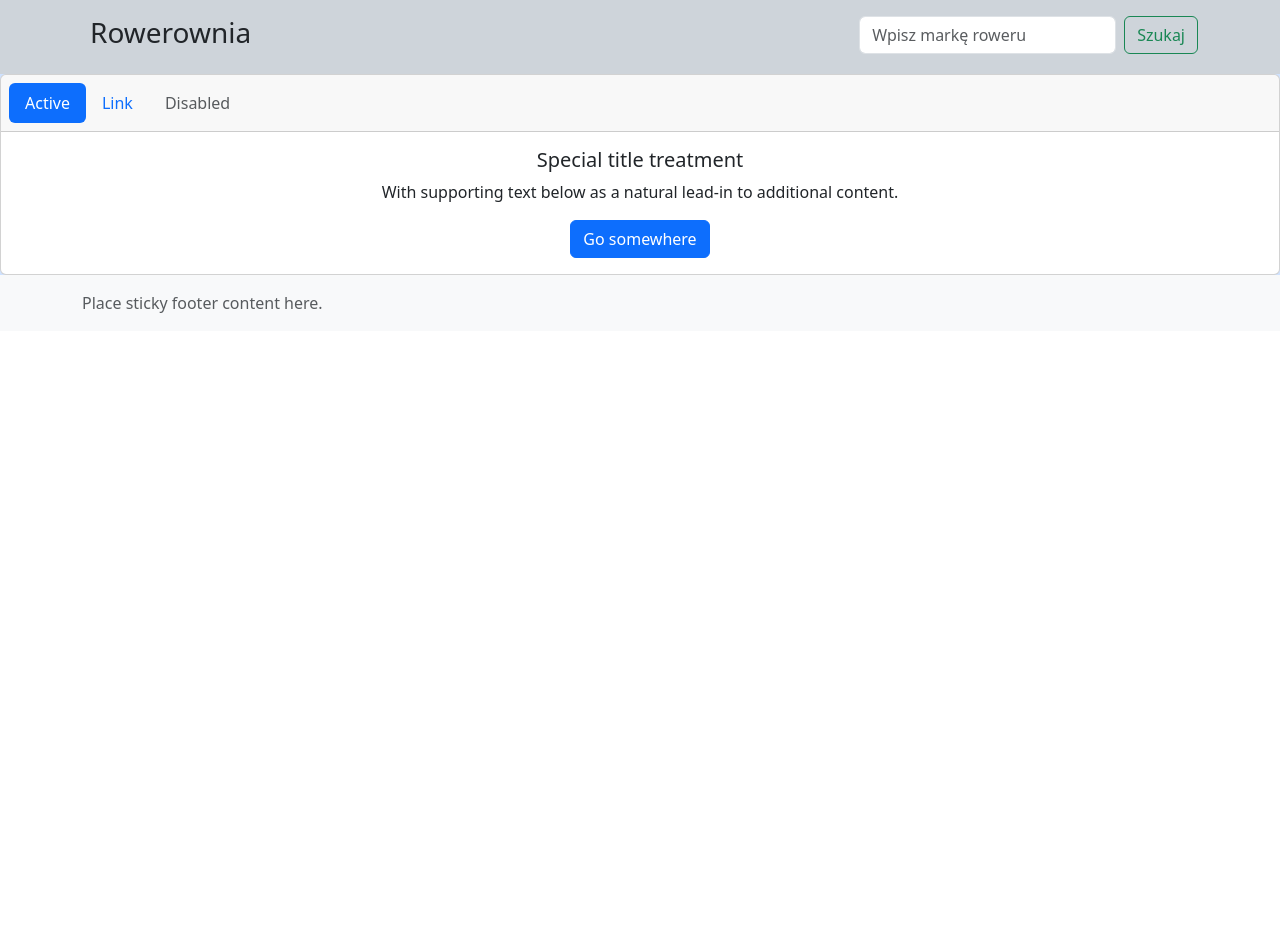
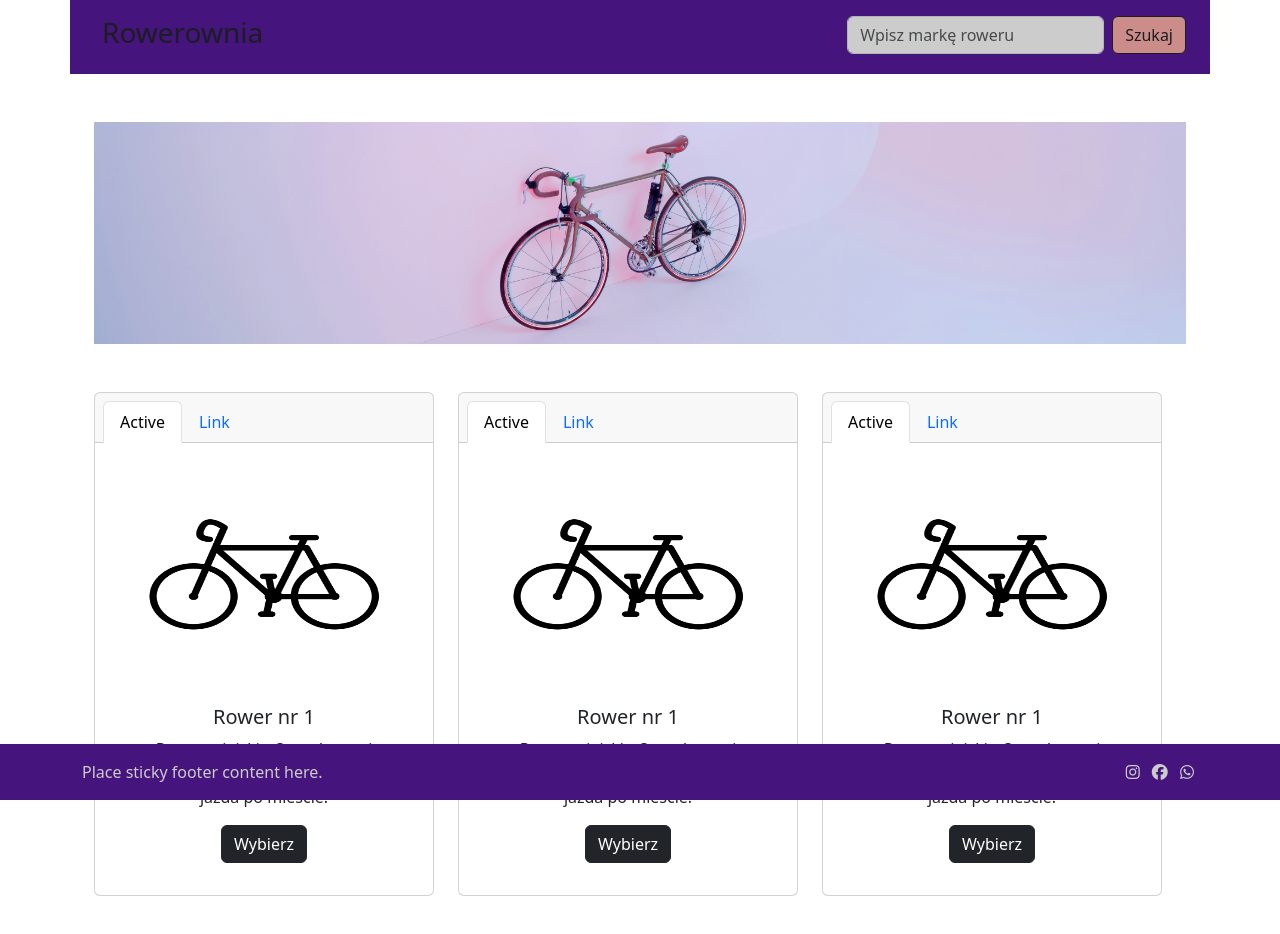
Before and after one commit to anna-rurak/Rowerownia, a plain HTML site: page index.html in a window 1280 px wide. Before the commit the page ends 800 px from the top, so only its background shows below. Drawn offline with nearby package versions, Linux system fonts and the light colour scheme.

Commit message:
adding changes

```diff
--- a/index.html
+++ b/index.html
@@ -12,7 +12,7 @@ Sticky footer navbar -->
     </head>
     <body>
         <!-- ------------------------ NAVBAR ------------------------ -->
-        <header class="bg-dark-subtle">
+        <header class="navbar-bg container purple-bg darker">
             <div class="container">
                 <header class="d-flex justify-content-between py-3">
                     <h3 class="mx-2">Rowerownia</h3>
@@ -20,42 +20,101 @@ Sticky footer navbar -->
                         <li class="nav-item">
                             <form class="d-flex flex-row align-items-center" role="search">
                                 <input class="form-control me-2" type="search" placeholder="Wpisz markę roweru" aria-label="Search" />
-                                <button class="btn btn-outline-success" type="submit">Szukaj</button>
+                                <button class="btn btn-outline-dark pink-bg" type="submit">Szukaj</button>
                             </form>
                         </li>
                     </ul>
                 </header>
             </div>
         </header>
-        <main>
-            <section class="bg-primary-subtle">
+        <main class="container mx-auto">
+            <img class="container mt-5" src="./assets/bike-bg.jpg" alt="" />
+            <div class="container row my-5">
+                <section class="col d-inline-block">
                     <div class="card text-center">
                         <div class="card-header">
-                        <ul class="nav nav-pills card-header-pills">
+                            <ul class="nav nav-tabs card-header-tabs">
                                 <li class="nav-item">
-                                <a class="nav-link active" href="#">Active</a>
+                                    <a class="nav-link active" aria-current="true" href="#">Active</a>
                                 </li>
                                 <li class="nav-item">
                                     <a class="nav-link" href="#">Link</a>
                                 </li>
+                            </ul>
+                        </div>
+                        <div class="card-body">
+                            <div class="d-inline-block row">
+                                <img class="image col" src="./assets/logo.png" alt="" />
+                                <div class="card-body col">
+                                    <h5 class="card-title">Rower nr 1</h5>
+                                    <p class="card-text">Rower miejski z 3-rzędowymi przerzutkami i nóżką. Komfortowa jazda po mieście.</p>
+                                    <a href="#" class="btn btn-dark">Wybierz</a>
+                                </div>
+                            </div>
+                        </div>
+                    </div>
+                </section>
+                <section class="col d-inline-block">
+                    <div class="card text-center">
+                        <div class="card-header">
+                            <ul class="nav nav-tabs card-header-tabs">
                                 <li class="nav-item">
-                                <a class="nav-link disabled" aria-disabled="true">Disabled</a>
+                                    <a class="nav-link active" aria-current="true" href="#">Active</a>
+                                </li>
+                                <li class="nav-item">
+                                    <a class="nav-link" href="#">Link</a>
                                 </li>
                             </ul>
                         </div>
                         <div class="card-body">
-                        <h5 class="card-title">Special title treatment</h5>
-                        <p class="card-text">With supporting text below as a natural lead-in to additional content.</p>
-                        <a href="#" class="btn btn-primary">Go somewhere</a>
+                            <div class="d-inline-block row">
+                                <img class="image col" src="./assets/logo.png" alt="" />
+                                <div class="card-body col">
+                                    <h5 class="card-title">Rower nr 1</h5>
+                                    <p class="card-text">Rower miejski z 3-rzędowymi przerzutkami i nóżką. Komfortowa jazda po mieście.</p>
+                                    <a href="#" class="btn btn-dark">Wybierz</a>
+                                </div>
+                            </div>
                         </div>
                     </div>
                 </section>
+                <section class="col d-inline-block">
+                    <div class="card text-center">
+                        <div class="card-header">
+                            <ul class="nav nav-tabs card-header-tabs">
+                                <li class="nav-item">
+                                    <a class="nav-link active" aria-current="true" href="#">Active</a>
+                                </li>
+                                <li class="nav-item">
+                                    <a class="nav-link" href="#">Link</a>
+                                </li>
+                            </ul>
+                        </div>
+                        <div class="card-body">
+                            <div class="d-inline-block row">
+                                <img class="image col" src="./assets/logo.png" alt="" />
+                                <div class="card-body col">
+                                    <h5 class="card-title">Rower nr 1</h5>
+                                    <p class="card-text">Rower miejski z 3-rzędowymi przerzutkami i nóżką. Komfortowa jazda po mieście.</p>
+                                    <a href="#" class="btn btn-dark">Wybierz</a>
+                                </div>
+                            </div>
+                        </div>
+                    </div>
+                </section>
+            </div>
         </main>
-        <footer class="footer mt-auto py-3 bg-body-tertiary">
-            <div class="container">
-                <span class="text-body-secondary">Place sticky footer content here.</span>
+        <footer class="footer mt-auto py-3 fixed-bottom purple-bg darker">
+            <div class="container d-flex justify-content-between">
+                <span class="text-white d-inline-block">Place sticky footer content here.</span>
+                <div class="icons d-inline-block">
+                    <i class="fa-brands fa-instagram mx-1" style="color: #ffffff"></i>
+                    <i class="fa-brands fa-facebook mx-1" style="color: #ffffff"></i>
+                    <i class="fa-brands fa-whatsapp mx-1" style="color: #ffffff"></i>
+                </div>
             </div>
         </footer>
         <script src="/docs/5.3/dist/js/bootstrap.bundle.min.js" integrity="sha384-YvpcrYf0tY3lHB60NNkmXc5s9fDVZLESaAA55NDzOxhy9GkcIdslK1eN7N6jIeHz" crossorigin="anonymous"></script>
+        <script src="https://kit.fontawesome.com/042e9b1656.js" crossorigin="anonymous"></script>
     </body>
 </html>
--- a/styles.css
+++ b/styles.css
@@ -4,10 +4,23 @@
     box-sizing: border-box;
 }
 
-/* #logo {
-    height: 60px;
+.image {
+    height: 230px;
     background-color: white;
-    border-radius: 40px;
-    position: relative;
-    bottom: 10px;
-} */
+}
+
+.navy-bg {
+    background-color: #162aa7;
+}
+
+.purple-bg {
+    background-color: #56199c;
+}
+
+.pink-bg {
+    background-color: #ffafac;
+}
+
+.darker {
+    filter: brightness(0.8);
+}
```
Also changed, not shown: assets/bike-bg.jpg (added). Lines whose indentation alone changed are shown as unchanged.
